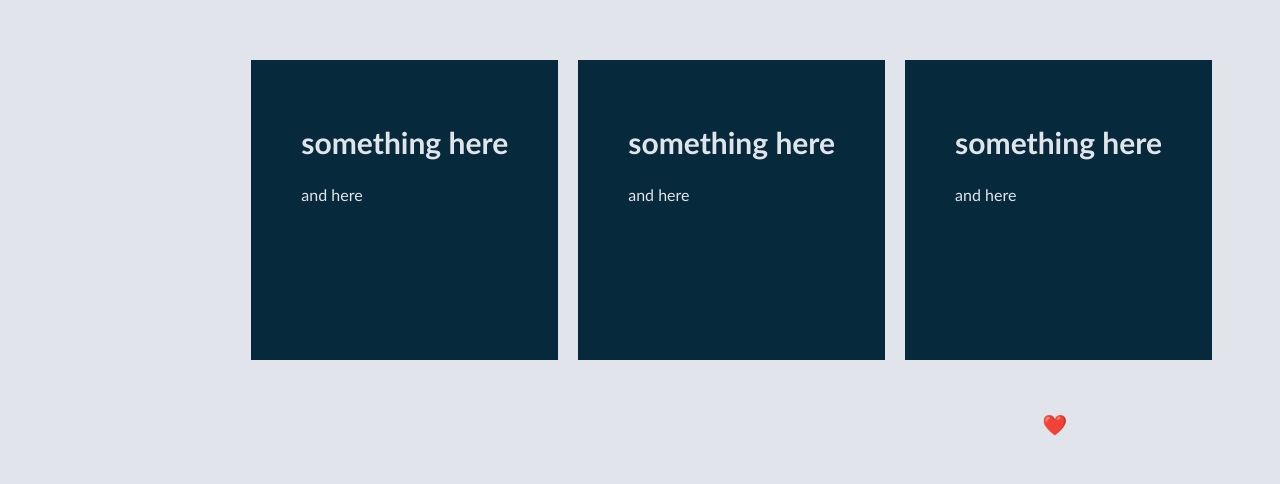
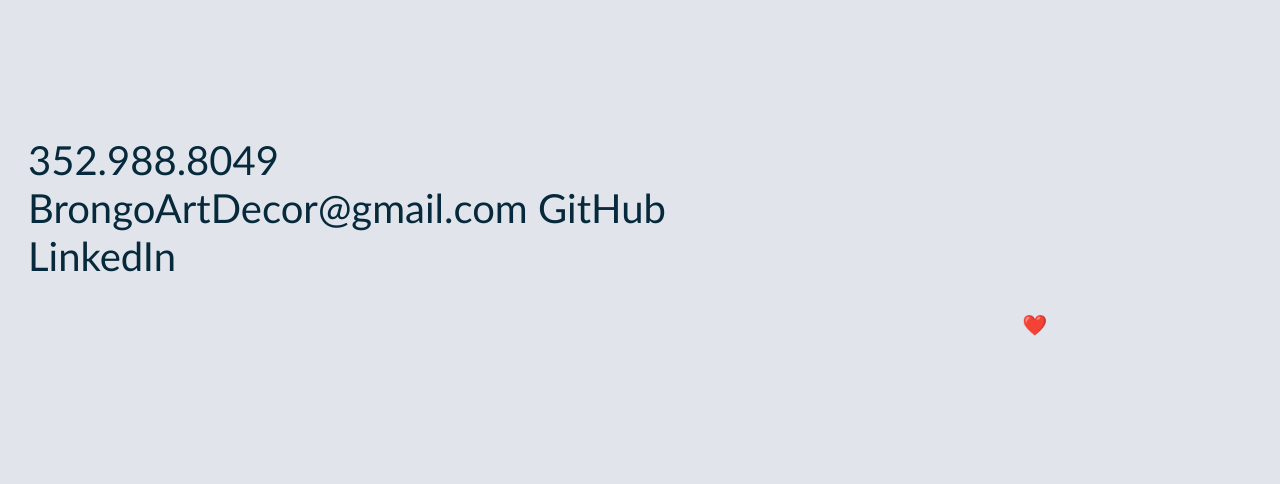
Before and after one commit to Ev3ryTh1ngN1c3/Professional-Portfolio, a plain HTML site: page index.html in a window 1280 px wide. Shown: the part 1495-1979 px from the top of the page. After the commit the page ends 1884 px from the top, so only its background shows below. Drawn offline with Linux system fonts and the light colour scheme.

Commit message:
added personal links

```diff
--- a/assets/css/style.css
+++ b/assets/css/style.css
@@ -25,7 +25,7 @@ body {
     margin-right: 20px;
     float: right;
     font-family: 'Gill Sans', 'Gill Sans MT', Calibri, 'Trebuchet MS', sans-serif;
-    font-size: 20px;
+    font-size: 40px;
 }
 
 .header div ul {
@@ -43,7 +43,7 @@ a {
 }
 
 p {
-    font-size: 16px;
+    font-size: 22px;
 }
 
 .photo {
@@ -53,33 +53,6 @@ p {
     background-image: <img src="assets/images/Portfolio Photo.png" alt="Portfolio Photo">;
     background-size: cover;
     background-position: center;
-}
-
-.search-engine-optimization {
-    margin-bottom: 20px;
-    padding: 50px;
-    height: 300px;
-    font-family: 'Gill Sans', 'Gill Sans MT', Calibri, 'Trebuchet MS', sans-serif;
-    background-color: #06293b;
-    color: #e1e5eb;
-}
-
-.online-reputation-management {
-    margin-bottom: 20px;
-    padding: 50px;
-    height: 300px;
-    font-family: 'Gill Sans', 'Gill Sans MT', Calibri, 'Trebuchet MS', sans-serif;
-    background-color: #06293b;
-    color: #e1e5eb;
-}
-
-.social-media-marketing {
-    margin-bottom: 20px;
-    padding: 50px;
-    height: 300px;
-    font-family: 'Gill Sans', 'Gill Sans MT', Calibri, 'Trebuchet MS', sans-serif;
-    background-color: #06293b;
-    color: #e1e5eb;
 }
 
 .footer {
--- a/index.html
+++ b/index.html
@@ -23,28 +23,23 @@
             </section>
         </main>
 
-        <div class="search-engine-optimization">
-            <img src="" class="center"/>
-            <h2>something here</h2>
-            <p>
-            and here
-            </p>
-        </div>
-        <div id="online-reputation-management" class="online-reputation-management">
-            <img src="" class="float-right" />
-            <h2>something here</h2>
-            <p>
-                and here
-            </p>
-        </div>
-        <div id="social-media-marketing" class="social-media-marketing">
-            <img src="" class="float-left" />
-            <h2>something here</h2>
-            <p>
-            and here
-            </p>
-        </div>
-    </div>
+<section id="development projects" class="development projects">
+       <div class="Development Projects">
+         <h1>development projects</h1>
+       </div>
+</section>
+
+<nav>
+    <br>
+
+    <a href="#">352.988.8049</a>
+    <a herf="#">BrongoArtDecor@gmail.com</a>
+    <a herf="https://github.com/dashboard">GitHub</a>
+    <a herf="https://www.linkedin.com/in/lisa-brongo-92987028a/">LinkedIn</a>
+
+
+</nav>
+
     <div class="footer">
         <h2>Made with ❤️️ by Lisa Brongo</h2>
         <p>
```
